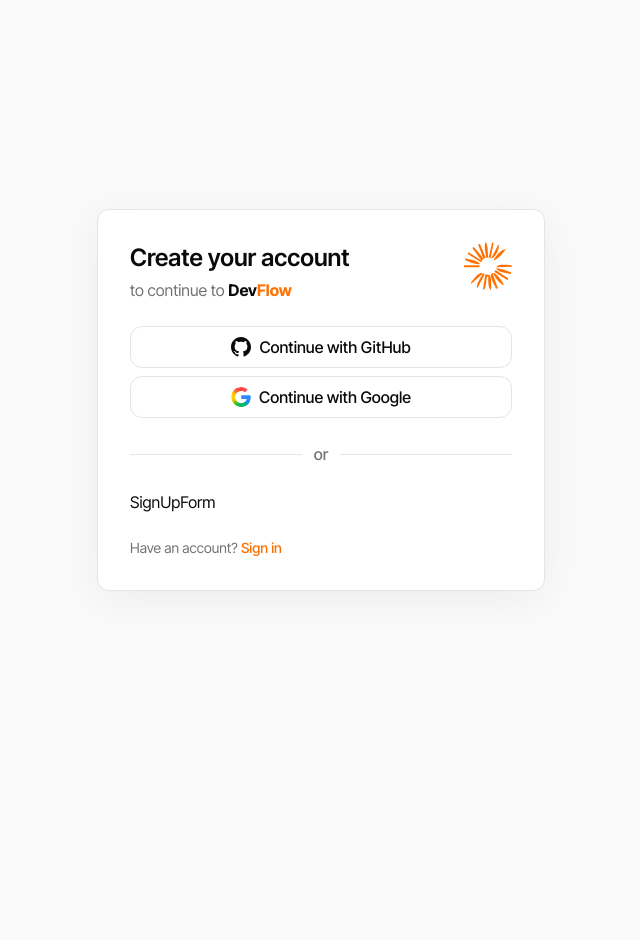
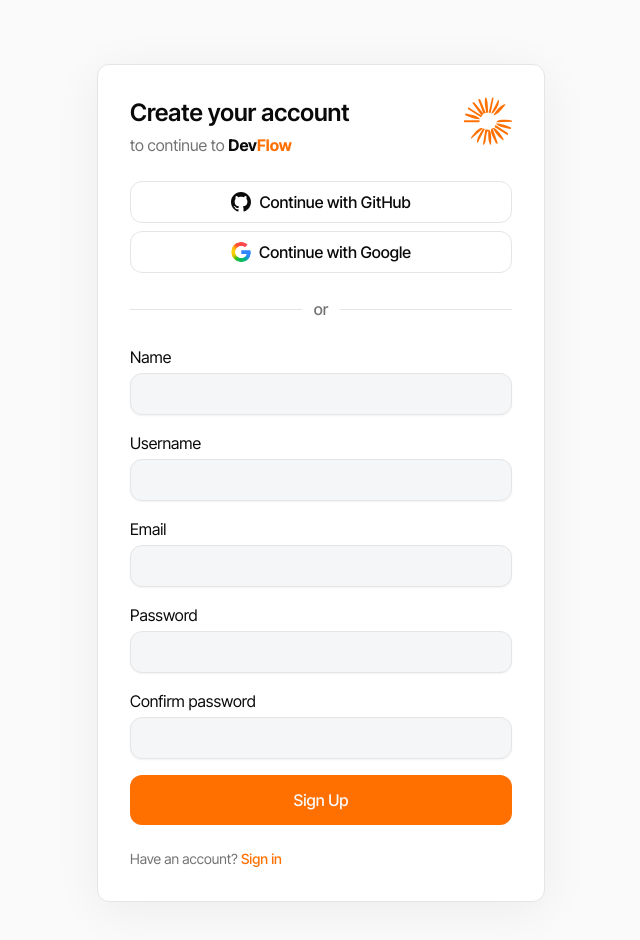
Before and after one commit to levyprado/devflow, a Next.js app: page /sign-up in a window 1280 px wide. Shown: the top 940 px of the page, without its empty margins (319-959 px from the left). Before the commit the page ends 800 px from the top, so only its background shows below. Built offline with nearby package versions, Linux system fonts and the light colour scheme.

Commit message:
feat: integrate authentication forms into sign-in and sign-up pages

```diff
--- a/src/app/(auth)/layout.tsx
+++ b/src/app/(auth)/layout.tsx
@@ -2,7 +2,7 @@ export default function AuthLayout({
   children,
 }: Readonly<{ children: React.ReactNode }>) {
   return (
-    <main className='flex min-h-dvh items-center justify-center px-4'>
+    <main className='flex min-h-dvh items-center justify-center px-4 py-16'>
       {children}
     </main>
   )
--- a/src/app/(auth)/sign-in/page.tsx
+++ b/src/app/(auth)/sign-in/page.tsx
@@ -1,9 +1,10 @@
 import AuthCard from '@/components/form/auth-card'
+import SignInForm from '@/components/form/sign-in-form'
 
 export default function SignInPage() {
   return (
     <AuthCard type='sign-in' title='Sign in'>
-      SignInForm
+      <SignInForm />
     </AuthCard>
   )
 }
--- a/src/app/(auth)/sign-up/page.tsx
+++ b/src/app/(auth)/sign-up/page.tsx
@@ -1,9 +1,10 @@
 import AuthCard from '@/components/form/auth-card'
+import SignUpForm from '@/components/form/sign-up-form'
 
 export default function SignUpPage() {
   return (
     <AuthCard type='sign-up' title='Create your account'>
-      SignUpForm
+      <SignUpForm />
     </AuthCard>
   )
 }
```
